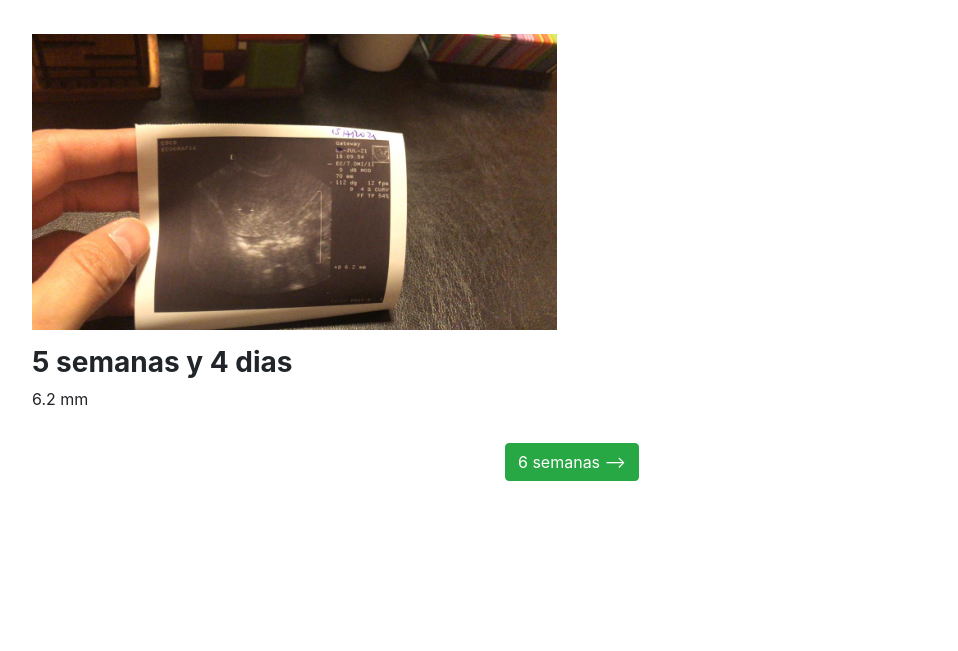
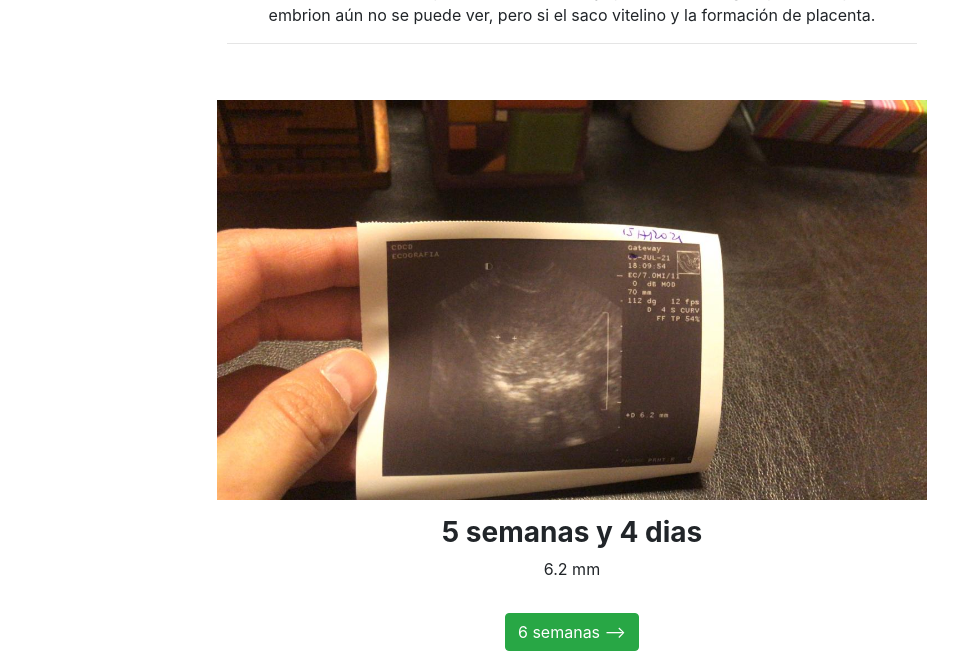
Before and after one commit to camposleyba/django3-Benja, a Django app: page / in a window 1280 px wide. Shown: the part 819-1470 px from the top of the page, without its empty margins (68-1026 px from the left). Before the commit the page ends 1300 px from the top, so only its background shows below. Run offline with Django 3.2, Linux system fonts and the light colour scheme; data comes from the database, SQL or seed files in the repository; some libraries are stand-ins or nearby versions.

Commit message:
probando2

```diff
--- a/benja/templates/benja/home.html
+++ b/benja/templates/benja/home.html
@@ -5,15 +5,15 @@
 {% block content %}
 
 <div class="container-fluid">
-  <div class="row justify-content-start my-3">
-    <div class="col-xs-12 col-sm-12 col-md-8 col-lg-6">
+  <div class="d-flex justify-content-center my-3">
+    <div class="col-md-8 text-center">
       <h1 class="display-2 text-dark">Bienvenido(a) Benja/Juana</h1>
     </div>
   </div>
 </div>
 <div class="container-fluid">
-  <div class="d-flex justify-content-start mb-3">
-    <div class="col-xs-12 col-sm-12 col-md-8 col-lg-6 text-center">
+  <div class="d-flex justify-content-center mb-3">
+    <div class="col-md-8 text-center">
       <h3 class="font-weight-bold">Primera Eco:
         <small class="text-muted">{{ fecha|date:'d M y' }}</small>
       </h3>
@@ -23,8 +23,8 @@
   </div>
 </div>
 <div class="container-fluid">
-  <div class="d-flex justify-content-start mb-3">
-    <div class="col-xs-12 col-sm-12 col-md-8 col-lg-6">
+  <div class="d-flex justify-content-center mb-3">
+    <div class="col-md-8 text-center">
     {% for video in videos %}
     <video class="img-fluid" controls width="800" height="500">
       <source src="https://github.com/camposleyba/django3-Benja/blob/master/media/benja/videos/WhatsApp_Video_2021-07-15_at_20.57.52.mp4?raw=true" type='video/mp4'></source>
@@ -38,8 +38,8 @@
   </div>
 </div>
 <div class="container-fluid">
-  <div class="row justify-content-start mb-3">
-    <div class="col-xs-12 col-sm-12 col-md-8 col-lg-6">
+  <div class="row justify-content-center mb-3">
+    <div class="col-md-8 text-center">
   <br>
   {% for foto in fotos %}
   <img src="{{ foto.image.url }}" class="img-fluid" width="800" height="500">
```
